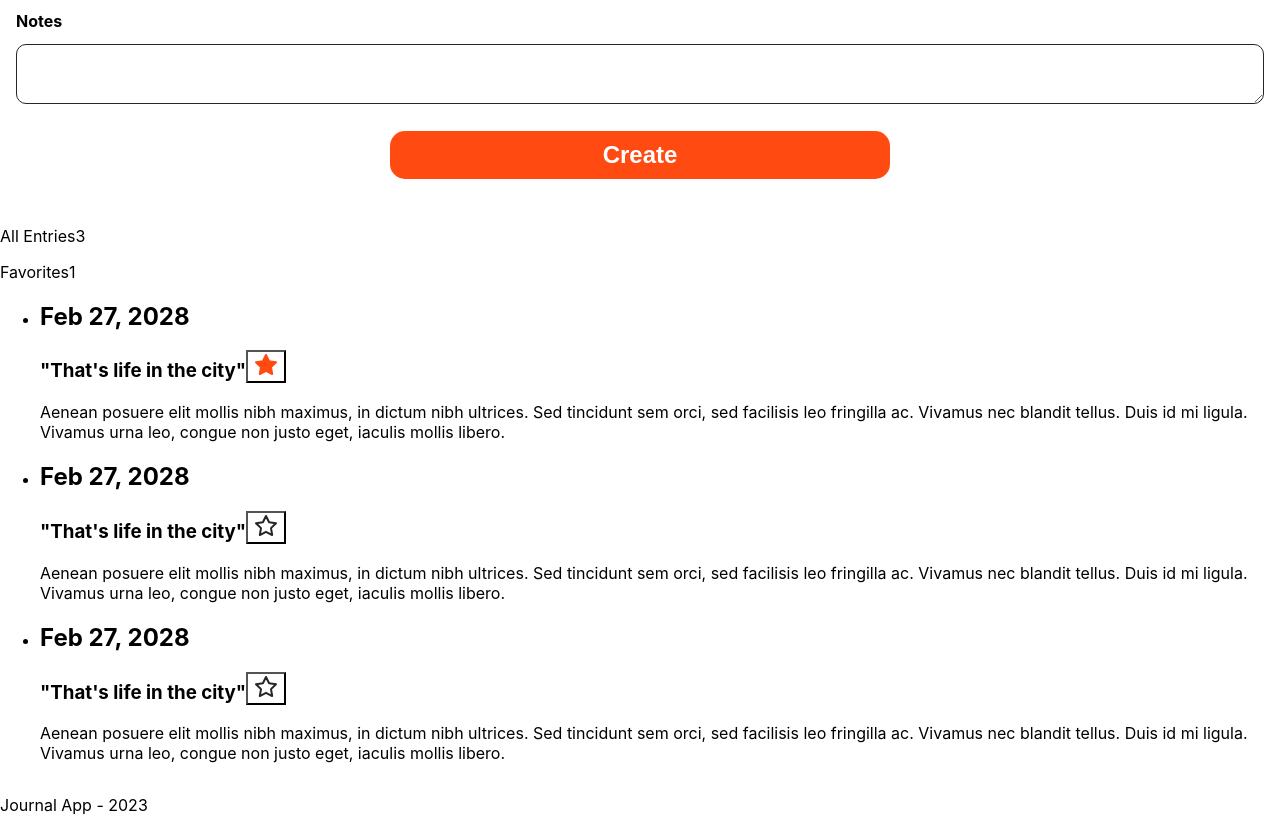
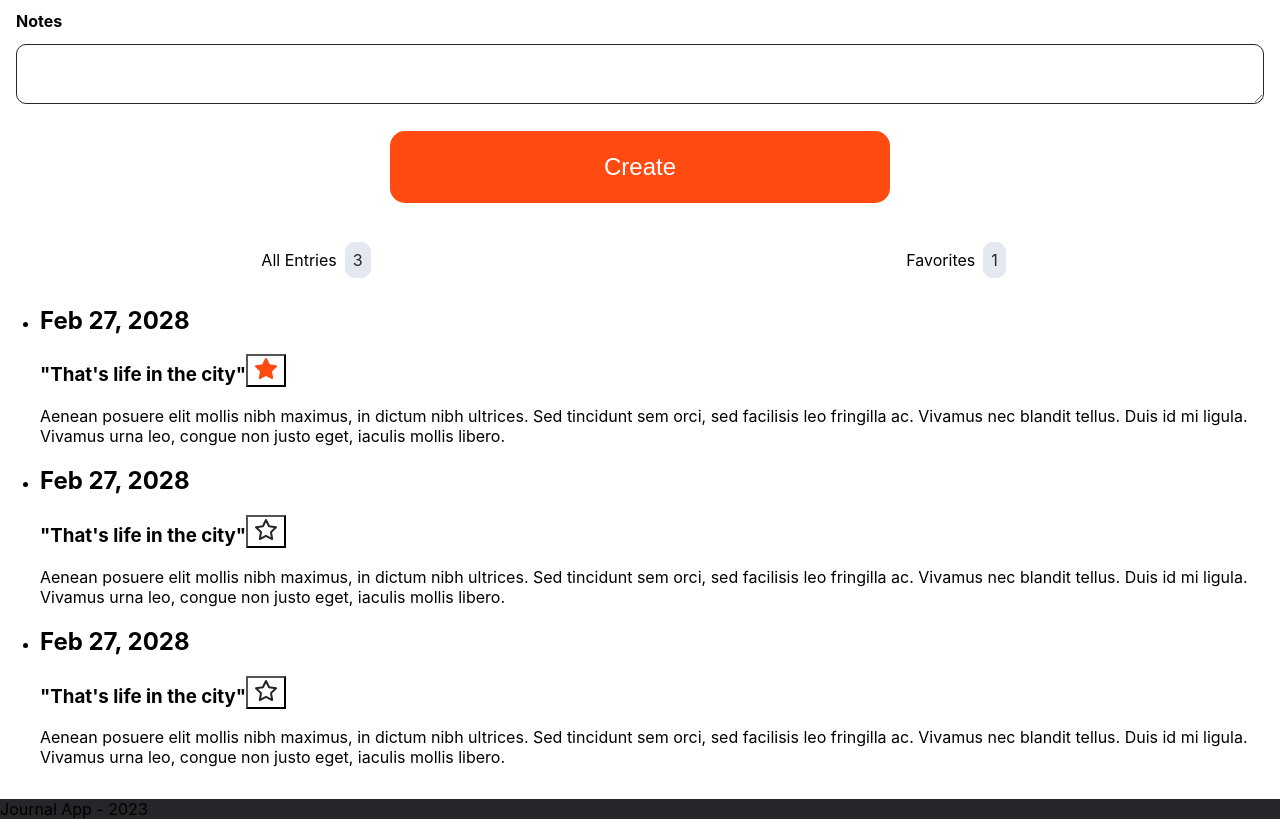
Before and after one commit to ryliecc/journal-app, a React (Create React App) app: page / in a window 1280 px wide. Shown: the part 207-1042 px from the top of the page. Built offline with nearby package versions, Linux system fonts and the light colour scheme.

Commit message:
add styling

```diff
--- a/src/App.js
+++ b/src/App.js
@@ -27,10 +27,10 @@ export default function App() {
         <EntriesSection>
           <TabBar>
             <Tab text="All Entries">
-              <Badge numberOfEntries="3" />
+              <Badge isActive="true" numberOfEntries="3" />
             </Tab>
             <Tab text="Favorites">
-              <Badge numberOfEntries="1" />
+              <Badge isActive="false" numberOfEntries="1" />
             </Tab>
           </TabBar>
           <EntryList>
--- a/src/components/Badge.css
+++ b/src/components/Badge.css
@@ -0,0 +1,12 @@
+.entries-section__badge {
+  border: solid var(--color-water-10);
+  border-radius: 10px;
+  background-color: var(--color-water-10);
+  color: var(--color-granite);
+  margin: 0.5em;
+  border-width: 0.5em;
+}
+
+.entries-section__badge--active {
+  background-color: var(--color-nemo-mid);
+}
--- a/src/components/Badge.js
+++ b/src/components/Badge.js
@@ -1,3 +1,14 @@
-export default function Badge({ numberOfEntries }) {
-  return <span>{numberOfEntries}</span>;
+export default function Badge({ isActive, numberOfEntries }) {
+  return (
+    <span
+      isActive={isActive}
+      className={
+        isActive === true
+          ? "entries-section__badge entries-section__badge--active"
+          : "entries-section__badge"
+      }
+    >
+      {numberOfEntries}
+    </span>
+  );
 }
--- a/src/components/Button.css
+++ b/src/components/Button.css
@@ -4,8 +4,8 @@
   background-color: var(--color-nemo);
   color: var(--color-foam);
   width: 40%;
-  height: 2em;
+  height: 3em;
   font-size: 1.5em;
-  font-weight: bold;
+  font-weight: light;
   margin: 0.6em;
 }
--- a/src/components/Footer.css
+++ b/src/components/Footer.css
@@ -0,0 +1,7 @@
+.footer {
+  background-color: var(--color-granite);
+}
+
+.footer__text {
+  background-color: transparent;
+}
--- a/src/components/Footer.js
+++ b/src/components/Footer.js
@@ -1,7 +1,7 @@
 export default function Footer({ text }) {
   return (
-    <footer>
-      <p>{text}</p>
+    <footer className="footer">
+      <p className="footer__text">{text}</p>
     </footer>
   );
 }
--- a/src/components/Tab.css
+++ b/src/components/Tab.css
@@ -0,0 +1,8 @@
+.entries-section__tab {
+  box-sizing: border-box;
+  text-align: center;
+  height: 100%;
+  width: 100%;
+  margin: 0;
+  padding: 1em;
+}
--- a/src/components/Tab.js
+++ b/src/components/Tab.js
@@ -1,6 +1,6 @@
 export default function Tab({ text, children }) {
   return (
-    <p>
+    <p className="entries-section__tab">
       {text}
       {children}
     </p>
--- a/src/components/TabBar.css
+++ b/src/components/TabBar.css
@@ -0,0 +1,4 @@
+.entries-section__tab-bar {
+  display: flex;
+  justify-content: space-between;
+}
--- a/src/components/TabBar.js
+++ b/src/components/TabBar.js
@@ -1,3 +1,3 @@
 export default function TabBar({ children }) {
-  return <div>{children}</div>;
+  return <div className="entries-section__tab-bar">{children}</div>;
 }
```
